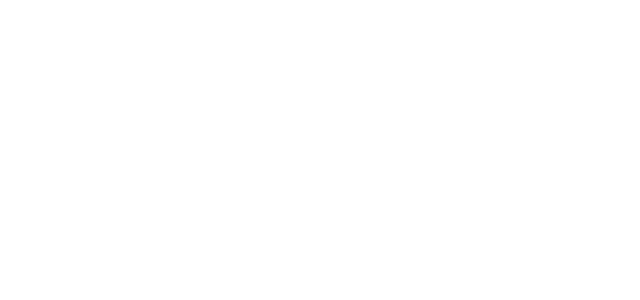
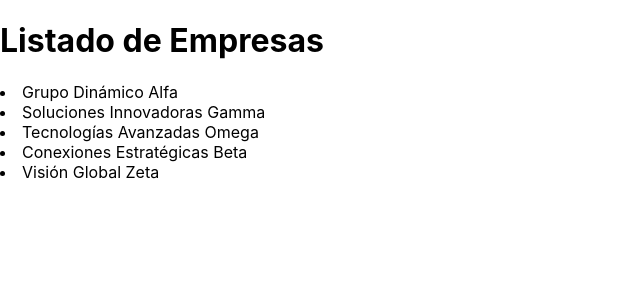
Before and after one commit to pgoeppin/employee-directory, a React (Create React App) app: page / in a window 1280 px wide. Shown: the top 300 px of the page, without its empty margins (0-640 px from the left). Built offline with nearby package versions, Linux system fonts and the light colour scheme.

Commit message:
feat: adding companies context from local json

```diff
--- a/src/App.js
+++ b/src/App.js
@@ -1,9 +1,34 @@
 import './index.css';
+import React from "react";
+import CompanyProvider from './context/CompanyContext';
+import { CompanyContext } from './context/CompanyContext';
+
+function CompanyList() {
+  const { companies } = React.useContext(CompanyContext);
+  console.log(companies)
+  return (
+    <div>
+      {companies.map((company) => (
+        <li key={company.ID_EMPRESA}>
+          {company.NOMBRE_EMPRESA}
+        </li>
+      ))}
+    </div>
+  );
+}
+
 
 function App() {
   return (
     <>
+      <CompanyProvider>
+        <div>
+          <h1>Listado de Empresas</h1>
+          <CompanyList />
+        </div>
+      </CompanyProvider>
     </>
+
   );
 }
 
--- /dev/null
+++ b/src/context/CompanyContext.jsx
@@ -0,0 +1,28 @@
+import React from "react";
+import axios from "axios";
+
+export const CompanyContext = React.createContext({})
+
+const CompanyProvider = (props) => {
+    const [companies, setCompanies] = React.useState([])
+    React.useEffect(() => {
+        const getCompanies = async () => {
+            try {
+                const endpoint = "./dicionario-de-datos.json";
+                const r = await axios.get(endpoint)
+                setCompanies(r.data.EMPRESAS)
+                } catch (error) {
+                    console.log(error)
+                    };
+    }
+    getCompanies();
+    }, [])
+    return (
+        <CompanyContext.Provider
+        value={{ companies, setCompanies }}
+        >
+            {props.children}
+        </CompanyContext.Provider>
+    );
+};
+export default CompanyProvider;
```
